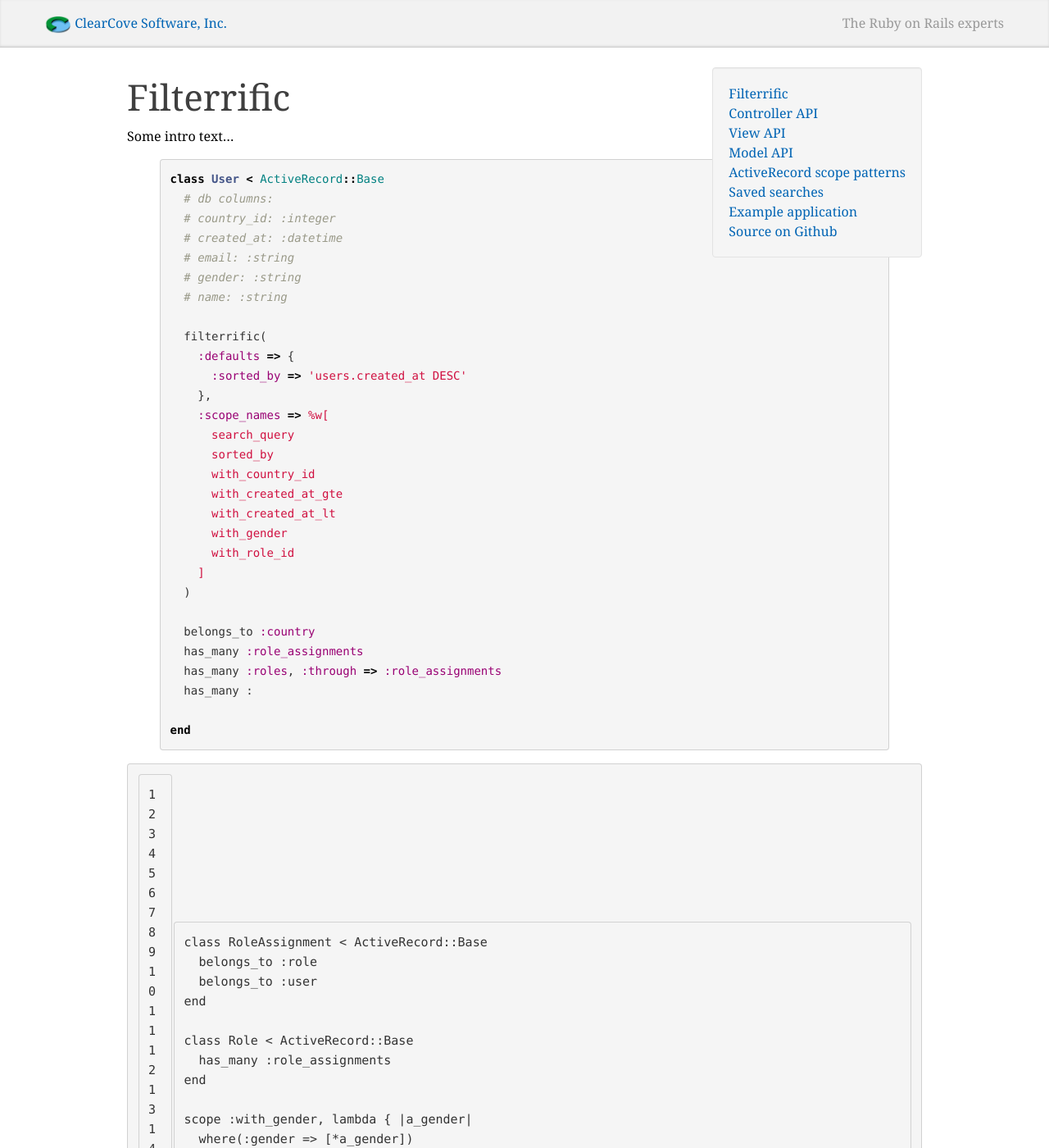
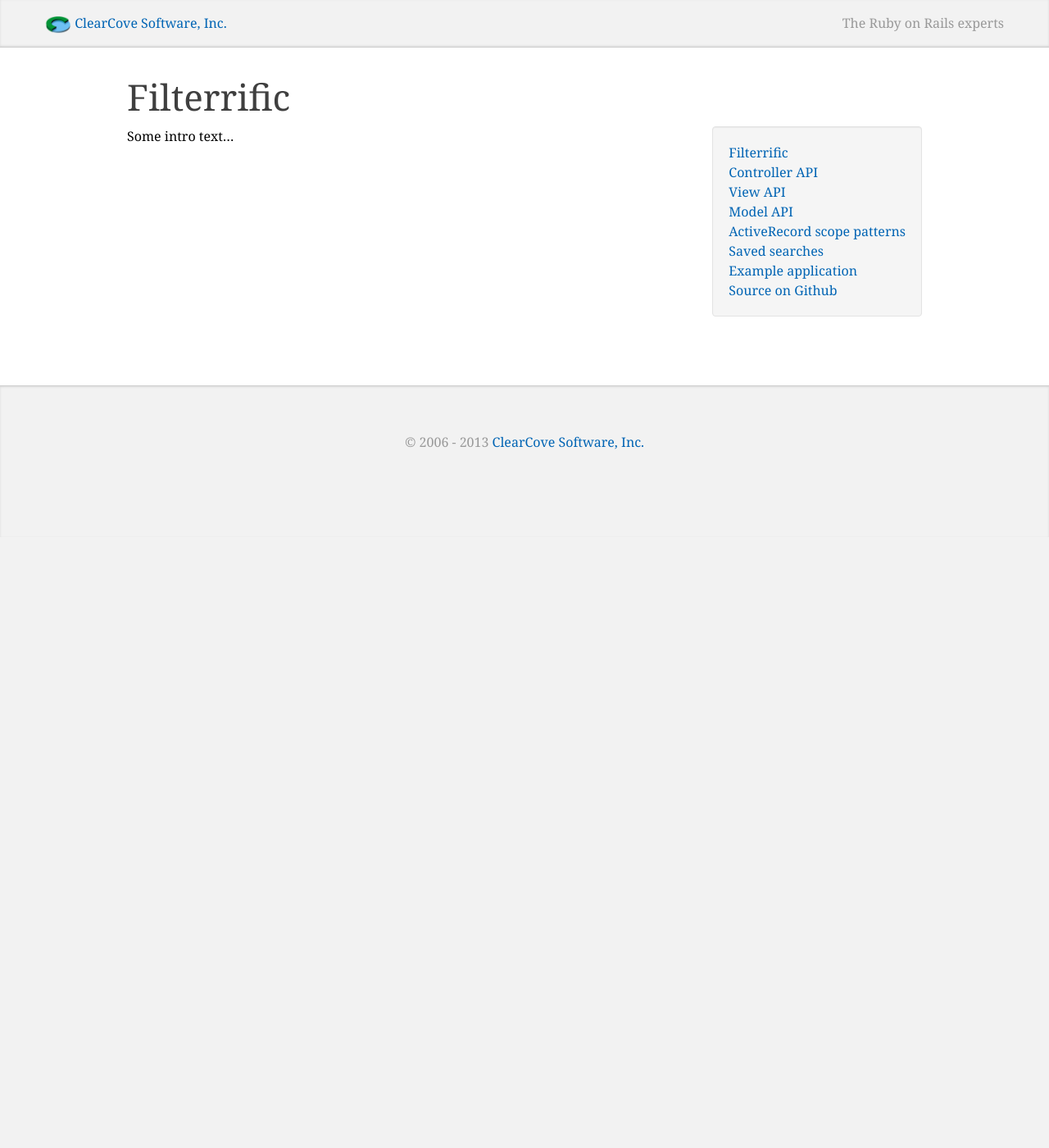
Before and after one commit to jhund/filterrific, a Jekyll site: the page built from index.md, in a window 1280 px wide and 1400 px high. Shown: the whole window at 82% size. Built offline with Jekyll 4.4.1, drawn with Linux system fonts in a browser that asks for light colours; Markdown is read by kramdown in place of the engine named in the settings; some of the changed text lies outside the part shown.

`````diff
--- a/index.md
+++ b/index.md
@@ -2,69 +2,8 @@
 layout: default
 ---
 
+# Filterrific
+
 {% include project_navigation.html %}
 
-# Filterrific
-
 Some intro text...
-
-{% highlight ruby %}
-class User < ActiveRecord::Base
-  # db columns:
-  # country_id: :integer
-  # created_at: :datetime
-  # email: :string
-  # gender: :string
-  # name: :string
-
-  filterrific(
-    :defaults => {
-      :sorted_by => 'users.created_at DESC'
-    },
-    :scope_names => %w[
-      search_query
-      sorted_by
-      with_country_id
-      with_created_at_gte
-      with_created_at_lt
-      with_gender
-      with_role_id
-    ]
-  )
-
-  belongs_to :country
-  has_many :role_assignments
-  has_many :roles, :through => :role_assignments
-  has_many :
-
-end
-{% endhighlight %}
-
-````
-class RoleAssignment < ActiveRecord::Base
-  belongs_to :role
-  belongs_to :user
-end
-
-class Role < ActiveRecord::Base
-  has_many :role_assignments
-end
-
-scope :with_gender, lambda { |a_gender|
-  where(:gender => [*a_gender])
-}
-# Note: [*a_gender] casts a_gender to an array, no matter whether you pass in a single string or an array of strings.
-scope :with_country_id, lambda { |a_country_id| where(:country_id => [*a_country_id]) }
-scope :with_login_count_gte, lambda { |a_login_count| where('users.login_count >= ?', a_login_count) }
-# It's good to have a convention when working with ranges and intervals. One such convention is
-# to include the lower bound and exclude the upper bound (semi open interval).
-# That's why we use greater than or equal
-scope :with_role_ids, lambda { |role_ids|
-  # exists magic
-}
-scope :search_query, lambda { |query|
-}
-scope :sorted_by, lambda { |sort_key|
-}
-
-````
`````
Also changed, not shown: pages/example_application.md (+46 -15 lines), images/example_application_class_structure.png (added), 1 other file.
